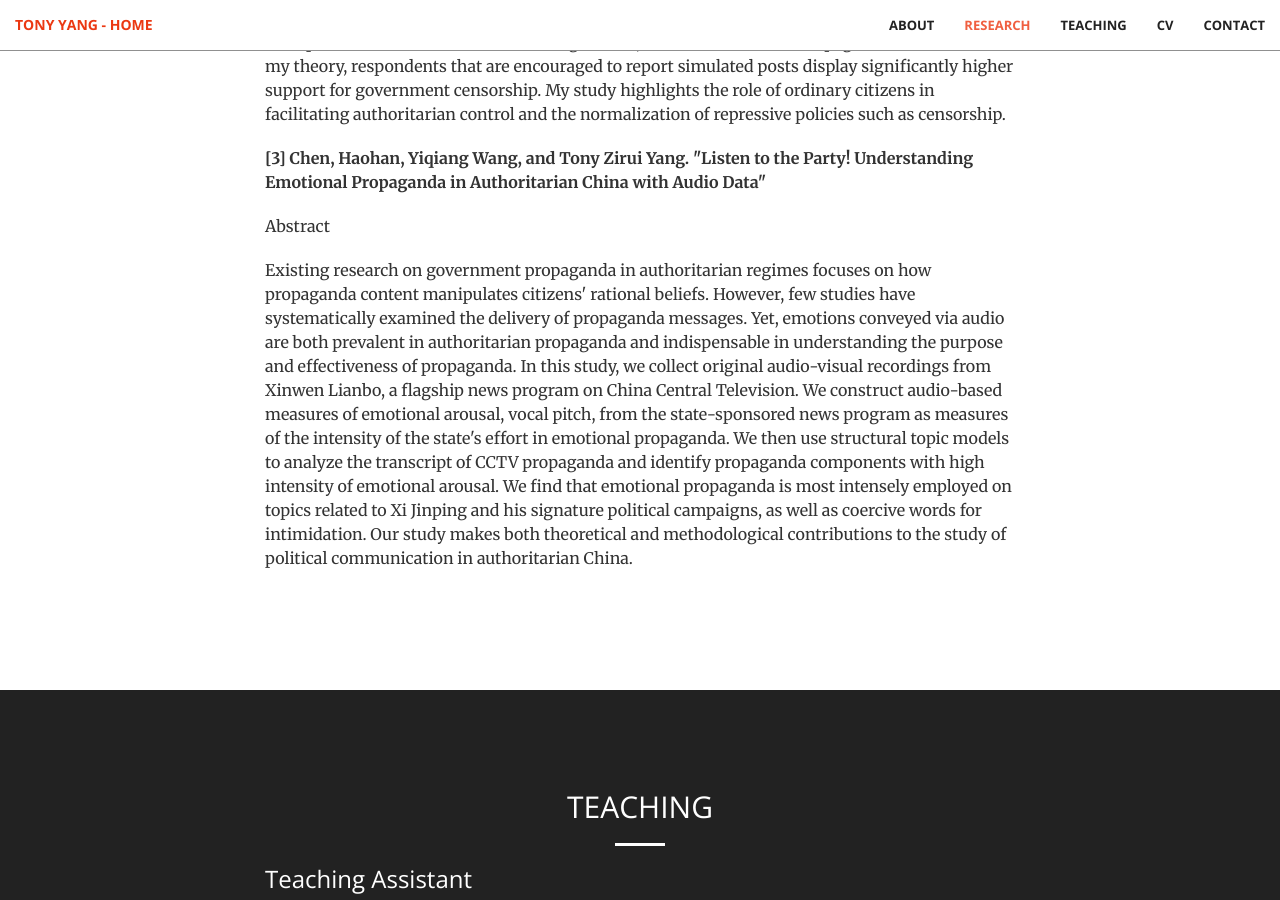
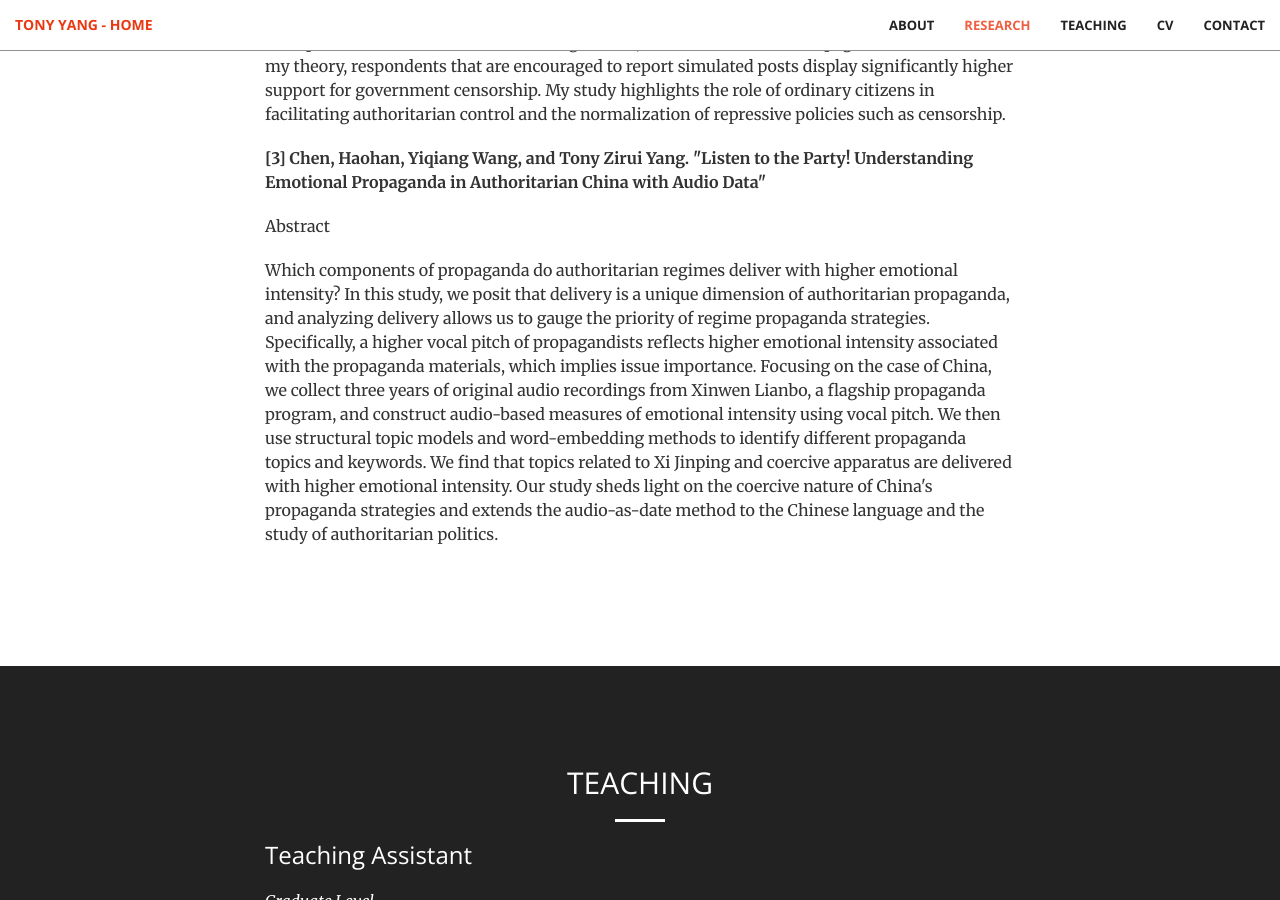
Before and after one commit to tonyhsfz/website, a Jekyll site: the page built from index.html, in a window 1280 px wide and 900 px high, scrolled down 2720 px. Built offline with Jekyll 4.4.1, drawn with Linux system fonts in a browser that asks for light colours.

Commit message:
Update publication.html

```diff
--- a/_includes/publication.html
+++ b/_includes/publication.html
@@ -25,9 +25,7 @@ Contrary to the conventional top-down view of government censorship, ordinary ci
 <p><b>[3] Chen, Haohan, Yiqiang Wang, and Tony Zirui Yang. "Listen to the Party! Understanding Emotional Propaganda in Authoritarian China with Audio Data" </b></p>
 <p> Abstract </p>
 <p>
-Existing research on government propaganda in authoritarian regimes focuses on how propaganda content manipulates citizens' rational beliefs. However, few studies have systematically examined the delivery of propaganda messages. Yet, emotions conveyed via audio are both prevalent in authoritarian propaganda and indispensable in understanding
-the purpose and effectiveness of propaganda. In this study, we collect original audio-visual recordings from Xinwen Lianbo, a flagship news program on China Central Television. We construct audio-based measures of emotional arousal, vocal pitch, from the state-sponsored news program as measures of the intensity of the state's effort in emotional propaganda. We then use structural topic models to analyze the transcript of CCTV propaganda and identify propaganda components with high intensity of emotional arousal. We find that emotional propaganda is most intensely employed on topics related to Xi Jinping and his signature political campaigns, as well as coercive words for intimidation. Our study makes both theoretical and methodological contributions to the study of political communication in authoritarian China.
-                        </p>
+Which components of propaganda do authoritarian regimes deliver with higher emotional intensity? In this study, we posit that delivery is a unique dimension of authoritarian propaganda, and analyzing delivery allows us to gauge the priority of regime propaganda strategies. Specifically, a higher vocal pitch of propagandists reflects higher emotional intensity associated with the propaganda materials, which implies issue importance. Focusing on the case of China, we collect three years of original audio recordings from Xinwen Lianbo, a flagship propaganda program, and construct audio-based measures of emotional intensity using vocal pitch. We then use structural topic models and word-embedding methods to identify different propaganda topics and keywords. We find that topics related to Xi Jinping and coercive apparatus are delivered with higher emotional intensity. Our study sheds light on the coercive nature of China's propaganda strategies and extends the audio-as-date method to the Chinese language and the study of authoritarian politics.                        </p>
                 </div>
         </div>
     </div>
```
